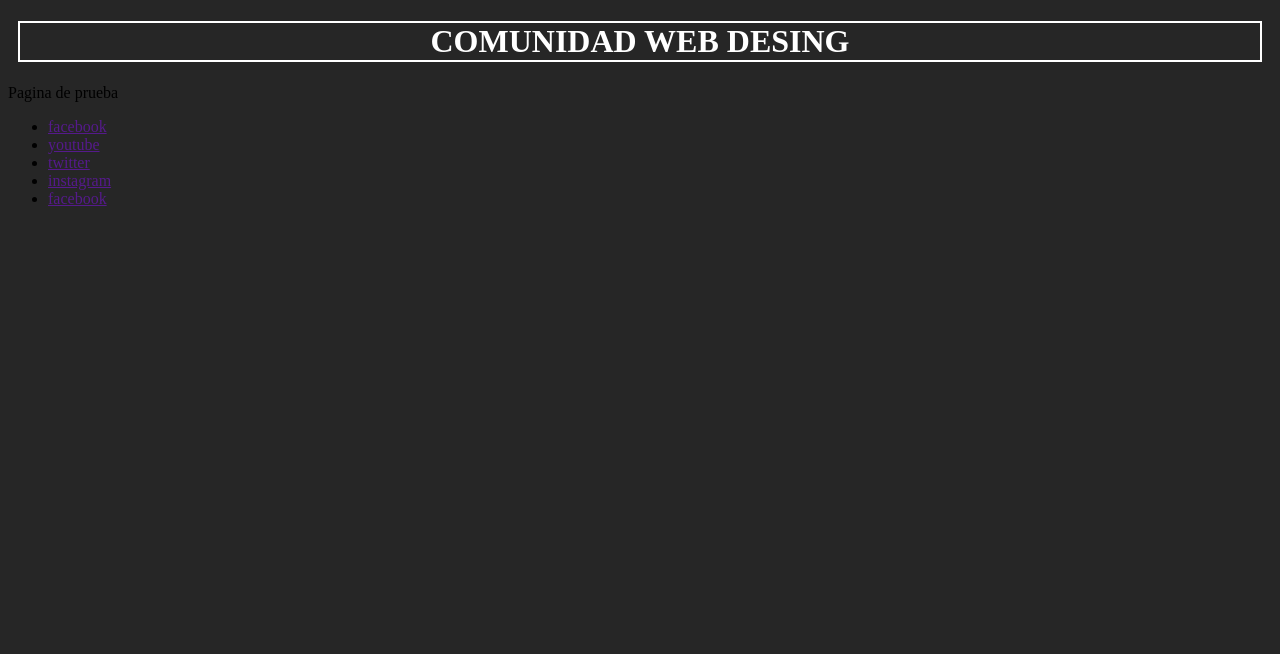
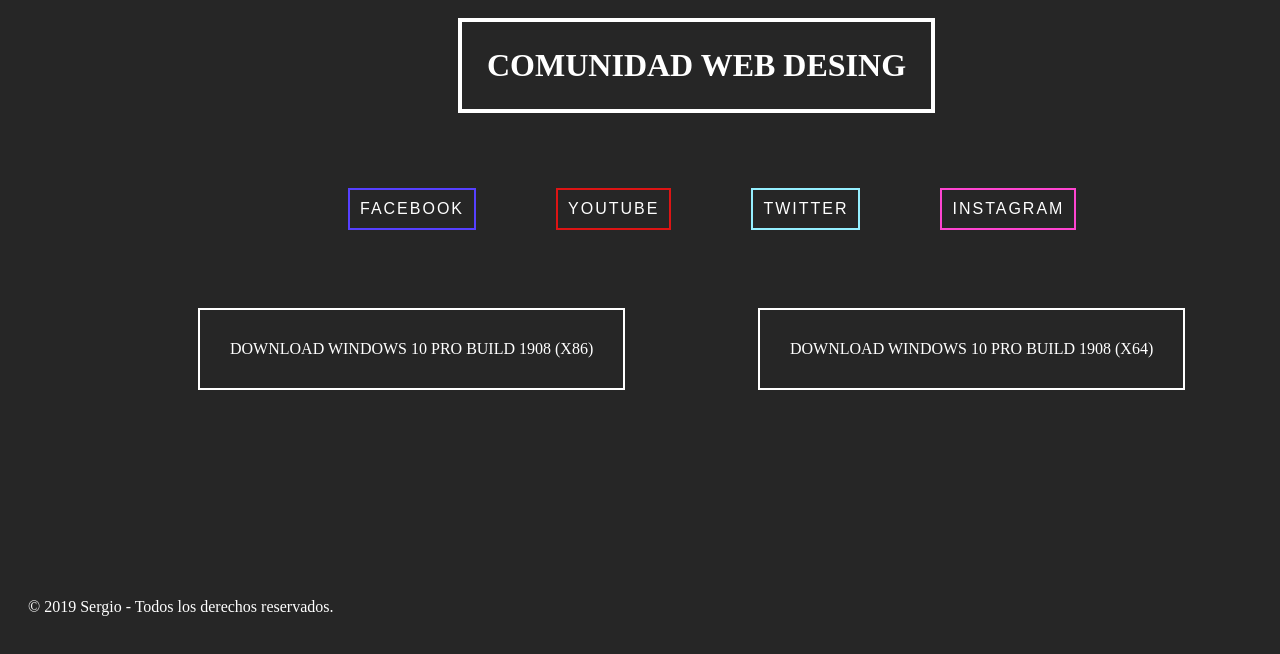
Before and after one commit to comunidad-web-desing-1/Web-Desing-1, a plain HTML site: page index.html in a window 1280 px wide. Drawn offline with Linux system fonts and the light colour scheme.

Commit message:
Modificacion de la pagina, casi terminada

```diff
--- a/index.html
+++ b/index.html
@@ -12,17 +12,19 @@
 
 	</div>
 
-	<p>Pagina de prueba</p>
+	<p id="p1">Download Windows 10 pro Build 1908 (x64)</p>
+	<p id="p2">Download Windows 10 pro Build 1908 (x86)</p>
 
 	<nav>
 		<ul>
-			<li><a href="">facebook</a></li>
-			<li><a href="">youtube</a></li>
-			<li><a href="">twitter</a></li>
-			<li><a href="">instagram</a></li>
-			<li><a href="">facebook</a></li>
+			<li id="azul">Facebook</li>
+			<li id="rojo">youtube</li>
+			<li id="azulclaro">twitter</li>
+			<li id="blanco">instagram</li>
+
 		</ul>
 	</nav>
+	<small>© 2019 Sergio - Todos los derechos reservados.</small>
 
 </body>
 </html>
--- a/style.css
+++ b/style.css
@@ -1,19 +1,103 @@
 body{
-	background-color:#262626;
+	background-color: #262626;
 }
 
+
+
 div{
-	margin: 0px auto;
-	padding: 0px 10px;
+	margin: 10px 200px 200px 450px;
+	padding: 25px;
+	border: 4px solid white;
+	position: absolute;
+}
+
+ul{
+	text-decoration: none;
+	display: flex;
+	margin: 180px 0px 0px 220px;
+	text-align: center;
+	position: absolute;
+	list-style: none;
+	color: white;
+}
+
+li{
+	text-decoration: none;
+	margin: 0;
+	padding: 10px;
+	color: white;
+	letter-spacing: 2px;
+	font-family: sans-serif;
+	margin: 0px 0px 0px 80px;
+	text-decoration: none;
+	text-transform: uppercase;
+	transition: transform 0.5s;
+}
+
+#azul{
+	border:2px solid #5640FF;
+}
+#rojo{
+	border:2px solid #DD1414;
+}
+#azulclaro{
+	border:2px solid #95EFFF;
+}
+#blanco{
+	border:2px solid #FE44D0;
+}
+
+li:hover{
+	transform: scale(2);
+}
+
+#p1{
+	margin: 300px 0px 0px 750px;
+	padding: 30px;
+	color: white;
+	border: 2px solid white;
+	text-align: center;
+	position: absolute;
+	text-transform: uppercase;
+	transform: scale(1);
+	transition: transform 0.5s;
+}
+
+#p1:hover{
+
+	transform: scale(1.2);
+}
+
+#p2{
+	margin: 300px 0px 0px 190px;
+	padding: 30px;
+	color: white;
+	border: 2px solid white;
+	text-align: center;
+	position: absolute;
+	text-transform: uppercase;
+	transform: scale(1);
+	transition: transform 0.5s;
+
+}
+
+#p2:hover{
+
+	transform: scale(1.2);
+}
+
+small{
+	margin: 590px 0px 0px 20px;
+	font-size: 16px;
+	color: white;
+	position: absolute;
+
 }
 
 h1{
-
-
-	border: 2px solid white;
+	margin: 0;
+	padding: 0;
 	color: white;
 	text-align: center;
 	text-transform: uppercase;
-
-
 }
```
